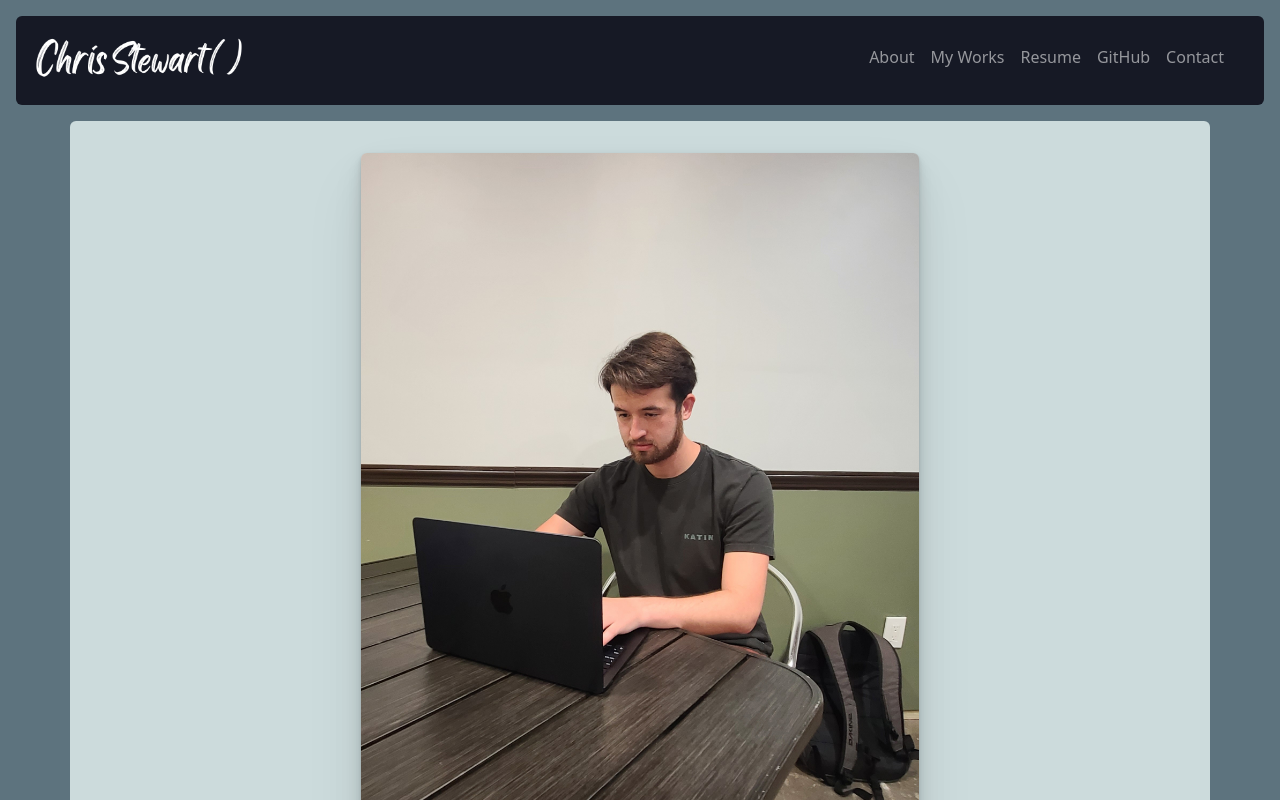
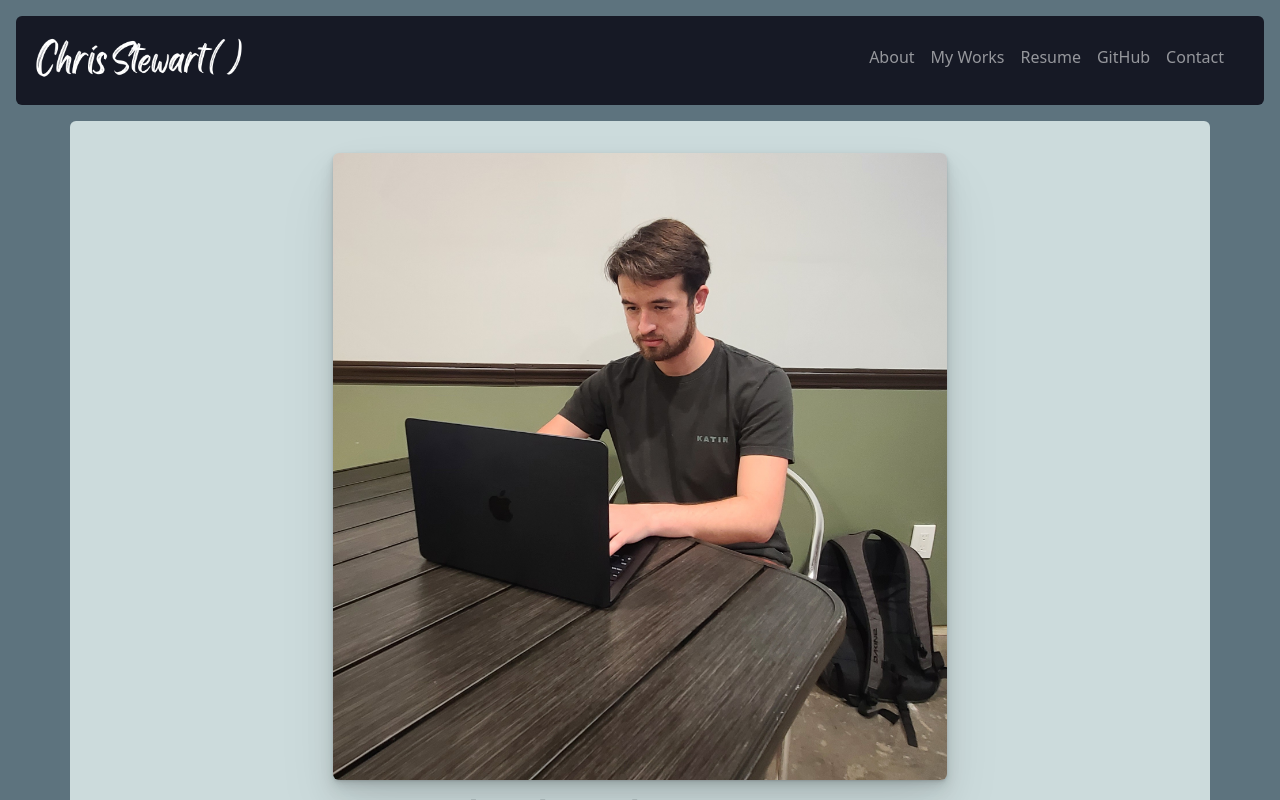
Before and after one commit to mcstewart76/Portfolio-React, a React (Create React App) app in the folder client/: page /#/ in a window 1280 px wide. Shown: the top 800 px of the page. Built offline with nearby package versions, Linux system fonts and the light colour scheme.

Commit message:
updated photo and css for image

```diff
--- a/client/src/App.css
+++ b/client/src/App.css
@@ -56,6 +56,6 @@
 font-size: 2.5em;
 }
 .coffeeImg{
-    max-width: 50%;
+    max-width: 55%;
     height: auto;
 }
--- a/client/src/components/pages/About.js
+++ b/client/src/components/pages/About.js
@@ -9,7 +9,7 @@ export default function About() {
         <div className=" mt-3 pt-2 rounded container-md container-sm  mx-auto text-center justify-content-center backgroundWhite"
          >
           <div className='pt-4'>
-          <img className="rounded box-shadow-dreamy mb-2 img-fluid mx-auto coffeeImg" src={coffeeImage}
+          <img className="rounded box-shadow-dreamy mb-2 mx-auto coffeeImg" src={coffeeImage}
             alt='Me holding a coffee'></img>
           </div>
             <div className="col-md-7 pb-4 mx-auto mb-3 ">
```
Also changed, not shown: client/src/components/images/CS.jpg.
